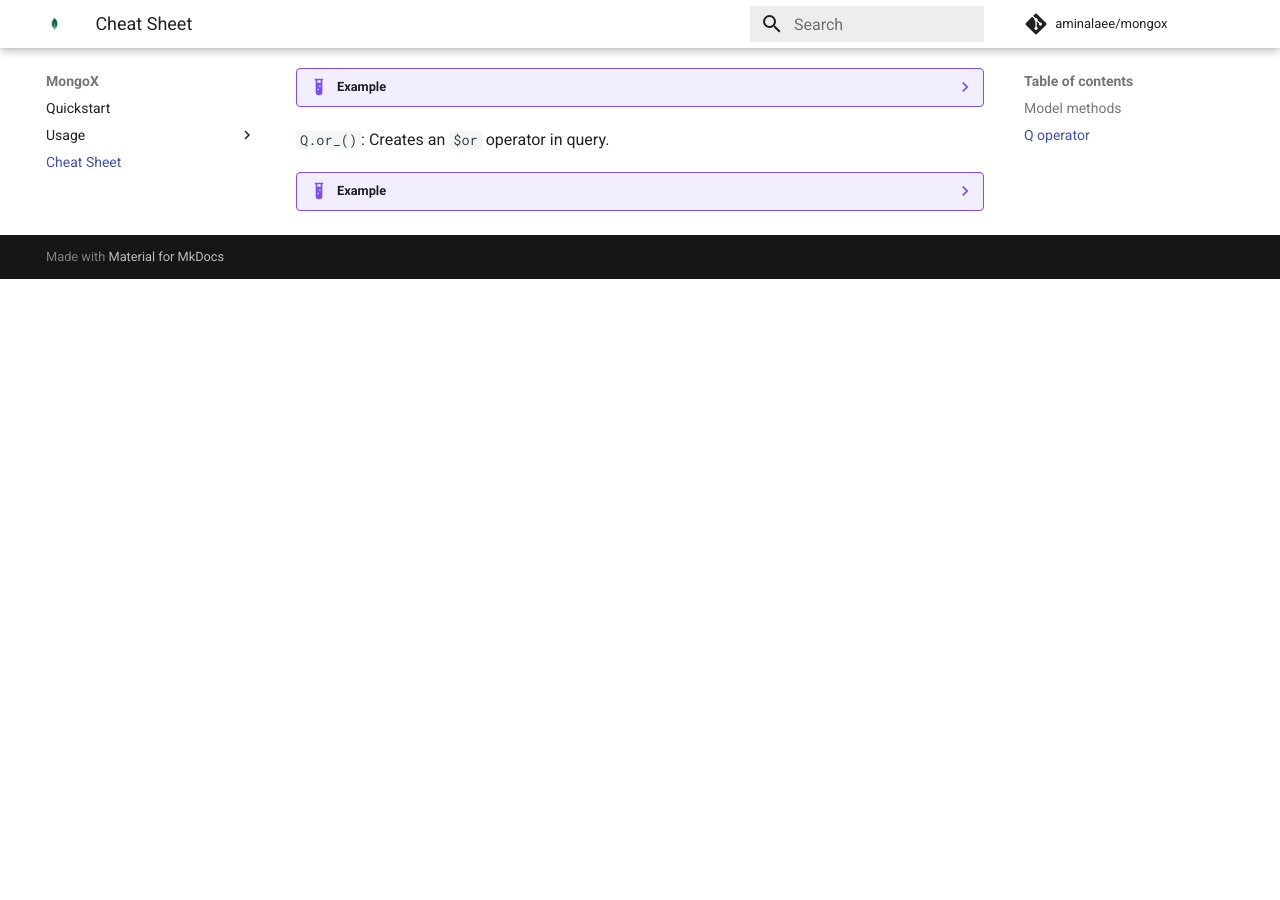
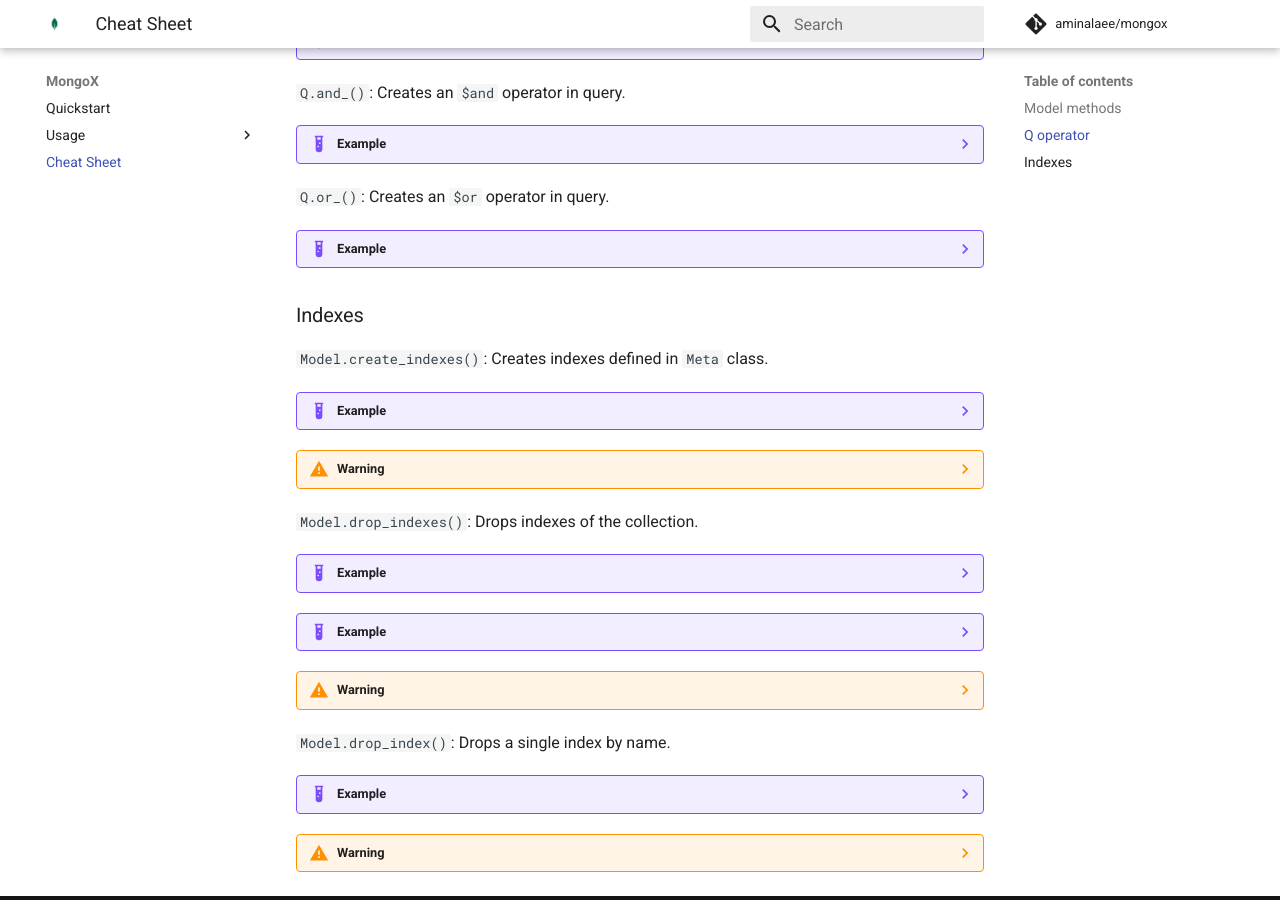
Before and after one commit to aminalaee/mongox, an MkDocs documentation site: the page built from docs/cheat_sheet.md, in a window 1280 px wide and 900 px high, scrolled down 2089 px. Built offline with MkDocs 1.6.1 and Material for MkDocs 9.7.7, drawn with Linux system fonts in a browser that asks for light colours; comment, search, counter and statistics services are not loaded; before the commit the page ends 2368 px from its top, so only the background shows below that; some of the changed text lies outside the part shown.

Commit message:
Add drop_index methods (#11)

````diff
--- a/docs/cheat_sheet.md
+++ b/docs/cheat_sheet.md
@@ -7,6 +7,9 @@
 class Movie(mongox.Model):
     name: str
     year: int
+
+    class Meta:
+        indexes = [mongox.Index("name", unique=True)]
 ```
 
 ### Model methods
@@ -153,3 +156,43 @@
     ```python
     movies = await Movie.query(Q.or_(Movie.name == "Hobbits", Movie.year > 2000)).all()
     ```
+
+### Indexes
+
+`Model.create_indexes()`: Creates indexes defined in `Meta` class.
+
+??? example
+    ```python
+    await Movie.create_indexes()
+    ```
+
+??? warning
+    This can raise `pymongo.errors.OperationFailure` exception.
+
+
+`Model.drop_indexes()`: Drops indexes of the collection.
+
+??? example
+    ```python
+    # Drops indexes defined in Meta class.
+    await Movie.drop_indexes()
+    ```
+
+??? example
+    ```python
+    # Drops all indexes of the collection.
+    await Movie.drop_indexes(force=True)
+    ```
+
+??? warning
+    This can raise `pymongo.errors.OperationFailure` exception.
+
+`Model.drop_index()`: Drops a single index by name.
+
+??? example
+    ```python
+    await Movie.drop_index("name")
+    ```
+
+??? warning
+    This can raise `pymongo.errors.OperationFailure` exception.
````
Also changed, not shown: README.md (+1 -1 lines), docs/defining_documents.md (+19 -0 lines), docs/index.md (+1 -1 lines), 3 other files.
